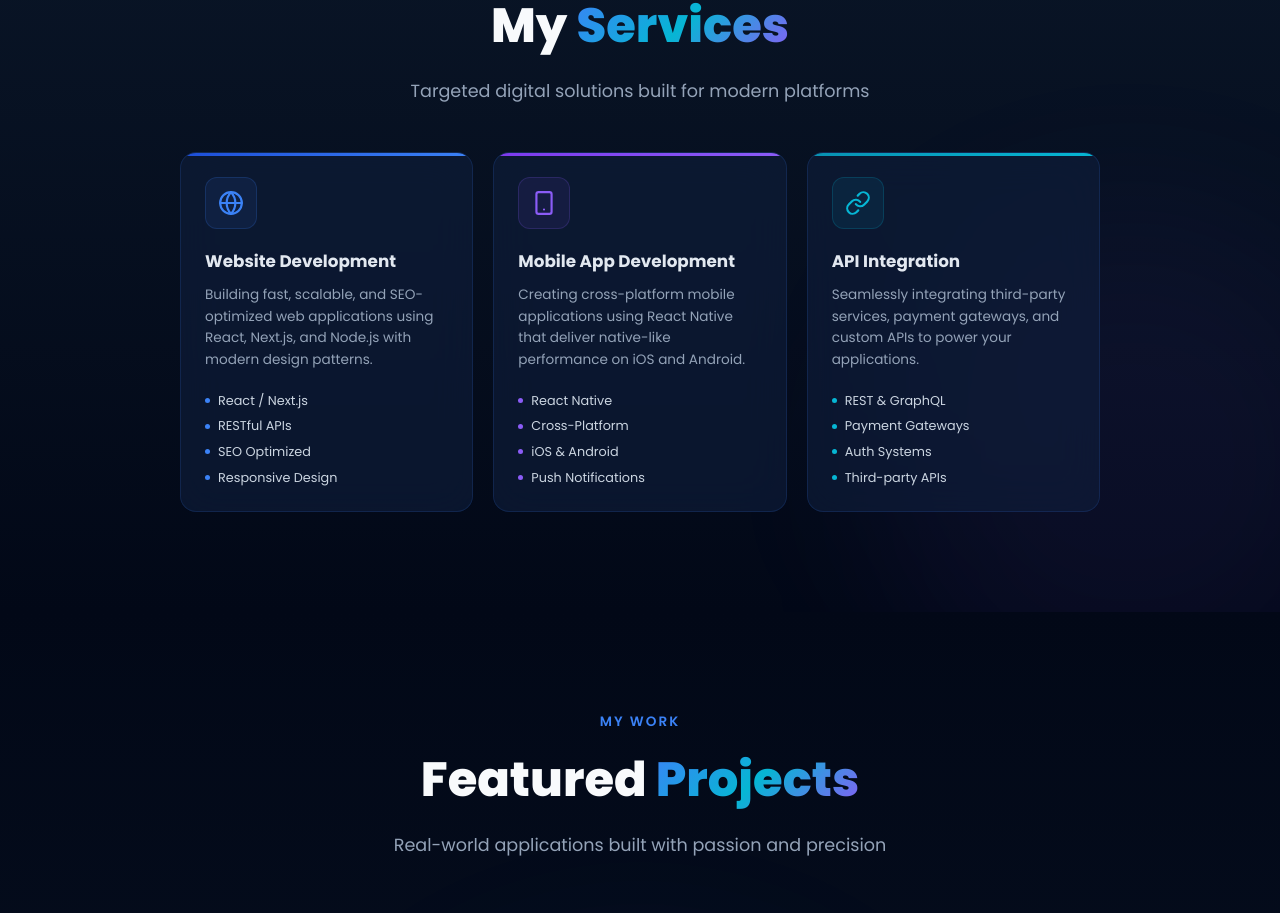
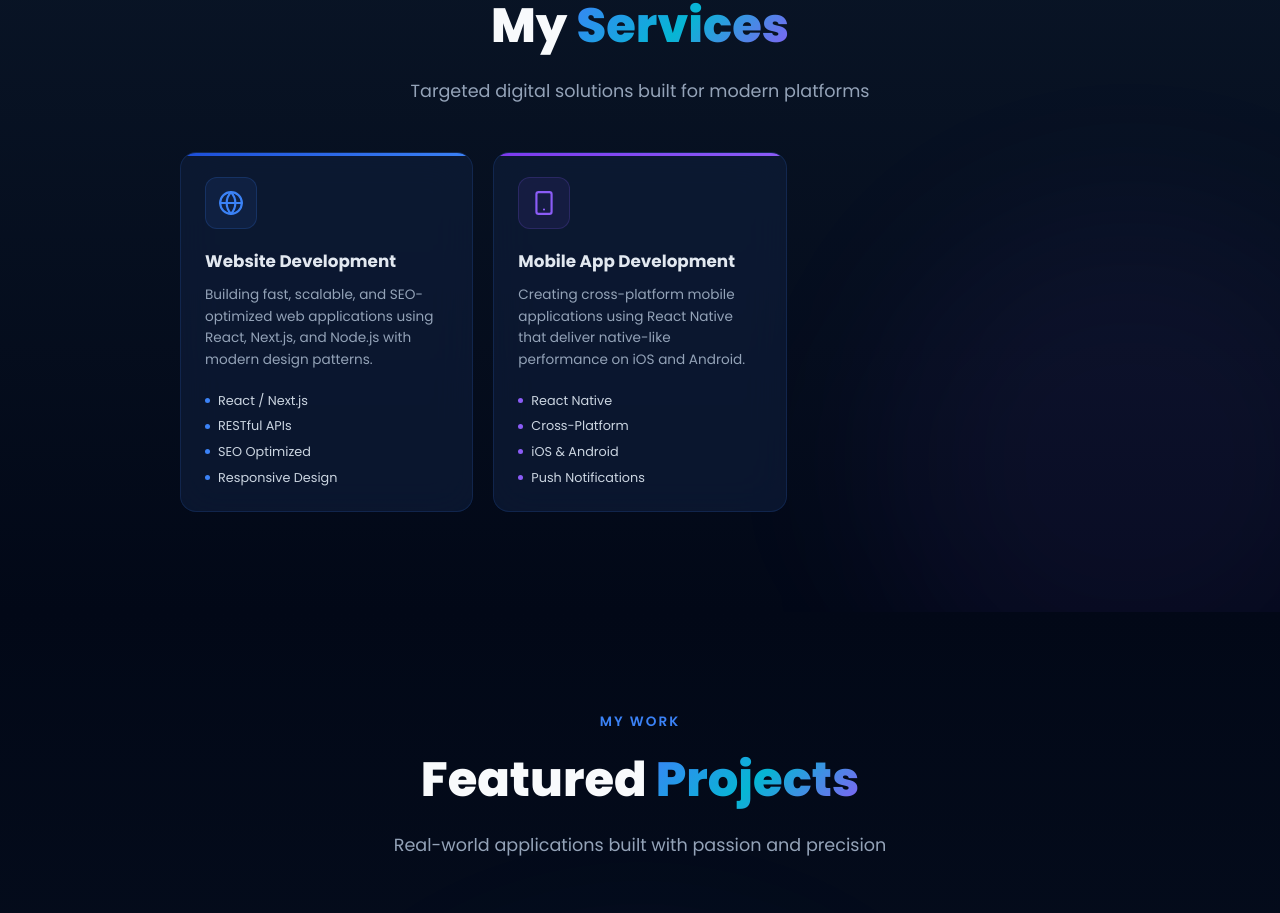
Before and after one commit to cabdinaafacmaxamedrashiid2/cabdi-naafac, a Next.js app: page / in a window 1280 px wide. Shown: the part 2992-3905 px from the top of the page. Built offline with nearby package versions, Linux system fonts and the light colour scheme.

Commit message:
remove API Integration service card

```diff
--- a/components/Services.tsx
+++ b/components/Services.tsx
@@ -1,6 +1,6 @@
 "use client";
 import { useEffect, useRef, useState } from "react";
-import { Globe, Smartphone, Link } from "lucide-react";
+import { Globe, Smartphone } from "lucide-react";
 
 const services = [
   {
@@ -18,14 +18,6 @@ const services = [
     features: ["React Native", "Cross-Platform", "iOS & Android", "Push Notifications"],
     color: "#8b5cf6",
     gradient: "linear-gradient(135deg, #7c3aed, #8b5cf6)",
-  },
-  {
-    icon: <Link size={26} />,
-    title: "API Integration",
-    desc: "Seamlessly integrating third-party services, payment gateways, and custom APIs to power your applications.",
-    features: ["REST & GraphQL", "Payment Gateways", "Auth Systems", "Third-party APIs"],
-    color: "#06b6d4",
-    gradient: "linear-gradient(135deg, #0891b2, #06b6d4)",
   },
 ];
 
```
